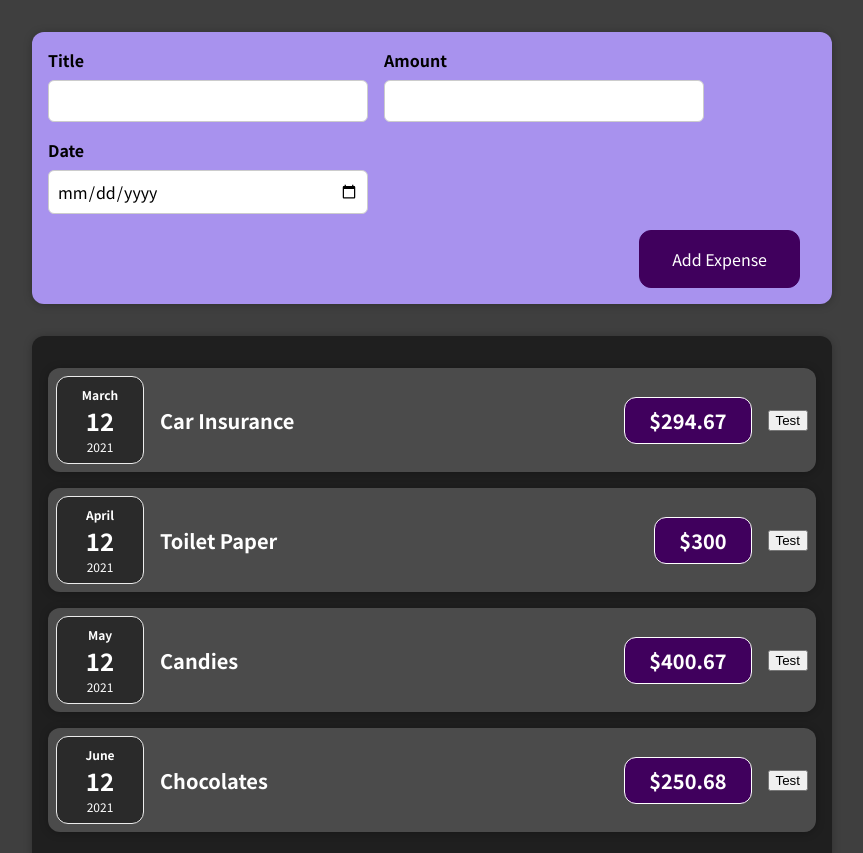
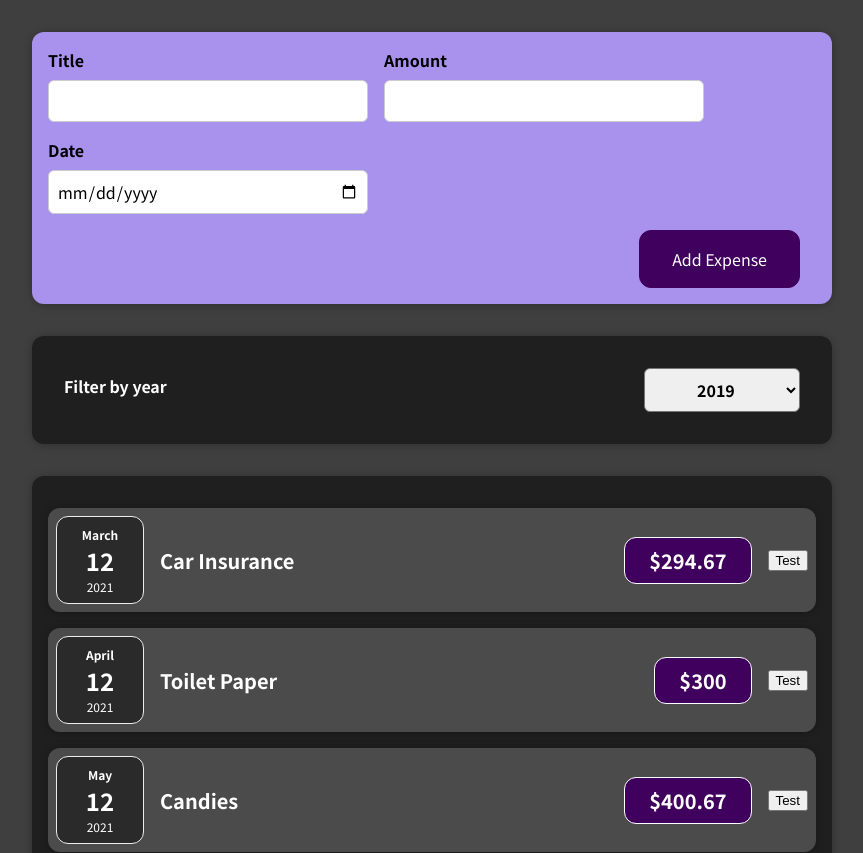
Before and after one commit to motifaithed/react-complete-guide, a React (Create React App) app: page / in a window 1280 px wide. Shown: the top 853 px of the page, without its empty margins (208-1071 px from the left). Built offline with nearby package versions, Linux system fonts and the light colour scheme.

Commit message:
Module 4 summary

```diff
--- a/src/App.js
+++ b/src/App.js
@@ -5,14 +5,23 @@ import Expenses from "./components/Expenses/Expenses";
 
 function App() {
   const expenses = [
-    { title: "Car Insurance", amount: 294.67, date: new Date(2021, 2, 12) },
-    { title: "Toilet Paper", amount: 300.00, date: new Date(2021, 3, 12) },
-    { title: "Candies", amount: 400.67, date: new Date(2021, 4, 12) },
-    { title: "Chocolates", amount: 250.68, date: new Date(2021, 5, 12) },
+    { id:"e1",title: "Car Insurance", amount: 294.67, date: new Date(2021, 2, 12) },
+    { id:"e2",title: "Toilet Paper", amount: 300.00, date: new Date(2021, 3, 12) },
+    { id:"e3",title: "Candies", amount: 400.67, date: new Date(2021, 4, 12) },
+    { id:"e4",title: "Chocolates", amount: 250.68, date: new Date(2021, 5, 12) },
   ];
+
+  const addExpenseDataHandler = (data)=>{
+    console.log('You are on app js');
+    const returnedData = {
+      ...data
+    }
+    console.log(returnedData);
+  }
+
   return (
     <div>
-      <NewExpense></NewExpense>
+      <NewExpense onAddExpense = {addExpenseDataHandler}></NewExpense>
       <Expenses item={expenses}></Expenses>
     </div>
   );
--- /dev/null
+++ b/src/components/ExpenseFilter/ExpensesFilter.css
@@ -0,0 +1,24 @@
+.expenses-filter {
+    color: white;
+    padding: 0 1rem;
+  }
+
+  .expenses-filter__control {
+    display: flex;
+    width: 100%;
+    align-items: center;
+    justify-content: space-between;
+    margin: 1rem 0;
+  }
+
+  .expenses-filter label {
+    font-weight: bold;
+    margin-bottom: 0.5rem;
+  }
+
+  .expenses-filter select {
+    font: inherit;
+    padding: 0.5rem 3rem;
+    font-weight: bold;
+    border-radius: 6px;
+  }
--- /dev/null
+++ b/src/components/ExpenseFilter/ExpensesFilter.js
@@ -0,0 +1,26 @@
+import React from 'react';
+
+import './ExpensesFilter.css';
+
+const ExpensesFilter = (props) => {
+  const setYearHandler = () =>{
+      const year = document.getElementById("yearSelector").value;
+      props.onSetFilteredYear(year);
+  }
+  return (
+
+    <div className='expenses-filter'>
+      <div className='expenses-filter__control'>
+        <label>Filter by year</label>
+        <select value={props.selected} onChange={setYearHandler} id="yearSelector">
+          <option value='2022'>2022</option>
+          <option value='2021'>2021</option>
+          <option value='2020'>2020</option>
+          <option value='2019'>2019</option>
+        </select>
+      </div>
+    </div>
+  );
+};
+
+export default ExpensesFilter;
--- a/src/components/Expenses/Expenses.js
+++ b/src/components/Expenses/Expenses.js
@@ -1,10 +1,25 @@
+import React, {useState} from "react";
 import ExpenseItem from "./ExpenseItem";
+import ExpensesFilter from "../ExpenseFilter/ExpensesFilter";
 import Card from '../UI/Card';
 import './Expenses.css';
 
 function Expenses(props) {
+
+  const [filteredYear, setFilteredYear ] = useState("2019");
+  console.log(filteredYear);
+  const setFilteredYearHandler = (receivedYear)=>{
+    setFilteredYear(receivedYear);
+    console.log('You are at expenses component');
+
+  }
   return (
+    <div>
     <Card className="expenses">
+    <ExpensesFilter onSetFilteredYear = {setFilteredYearHandler} selected={filteredYear}></ExpensesFilter>
+    </Card>
+    <Card className="expenses">
+
       <ExpenseItem
         title={props.item[0].title}
         amount={props.item[0].amount}
@@ -26,6 +41,7 @@ function Expenses(props) {
         date={props.item[3].date}
       ></ExpenseItem>
     </Card>
+    </div>
   );
 }
 
--- a/src/components/NewExpense/ExpenseForm.js
+++ b/src/components/NewExpense/ExpenseForm.js
@@ -1,28 +1,66 @@
-import React from "react";
-import './ExpenseForm.css';
-const ExpenseForm = ()=>{
-    const inputChangeHandler = (event)=>{
-        console.log(event.target.value);
-    }
-    return <form>
+import React, { useState } from "react";
+import "./ExpenseForm.css";
+const ExpenseForm = (props) => {
+  const [enteredTitle, setEnteredTitle] = useState("");
+  const [enteredAmount, setEnteredAmount] = useState("");
+  const [enteredDate, setEnteredDate] = useState("");
+  const inputChangeHandler = (event) => {
+    setEnteredTitle(event.target.value);
+  };
+  const amountChangeHandler = (event) => {
+    setEnteredAmount(event.target.value);
+  };
+  const dateChangeHandler = (event) => {
+    setEnteredDate(event.target.value);
+  };
+
+  const submitHandler = (event) => {
+    event.preventDefault();
+    const itemData = {
+      title: enteredTitle,
+      amount: enteredAmount,
+      date: new Date(enteredDate),
+    };
+    // console.log(itemData);
+    props.onSaveExpenseData(itemData);
+    setEnteredTitle('');
+    setEnteredAmount('');
+    setEnteredDate('');
+  };
+
+  return (
+    <form onSubmit={submitHandler}>
       <div className="new-expense__controls">
         <div className="new-expense__control">
           <label>Title</label>
-                <input type="text" onChange={inputChangeHandler}/>
+          <input type="text" value={enteredTitle} onChange={inputChangeHandler} />
         </div>
         <div className="new-expense__control">
           <label>Amount</label>
-                <input type="number" min="0.01" step="0.01" />
+          <input
+            type="number"
+            value={enteredAmount}
+            min="0.01"
+            step="0.01"
+            onChange={amountChangeHandler}
+          />
         </div>
         <div className="new-expense__control">
           <label>Date</label>
-                <input type="date" min="2019-01-01" max="2022-12-31" />
+          <input
+            type="date"
+            value={enteredDate}
+            min="2019-01-01"
+            max="2022-12-31"
+            onChange={dateChangeHandler}
+          />
         </div>
       </div>
       <div className="new-expense__actions">
         <button type="submit">Add Expense</button>
       </div>
     </form>
-}
+  );
+};
 
-export default ExpenseForm
+export default ExpenseForm;
--- a/src/components/NewExpense/NewExpense.js
+++ b/src/components/NewExpense/NewExpense.js
@@ -3,10 +3,19 @@ import ExpenseForm from './ExpenseForm';
 import './NewExpense.css';
 
 
-const NewExpense = ()=>{
+const NewExpense = (props)=>{
+
+    const saveExpenseDataHandler =  (data)=>{
+        const savedData = {
+            ...data,
+            id: Math.random().toString()
+        }
+        props.onAddExpense(savedData);
+    }
+
     return (
         <div className='new-expense'>
-            <ExpenseForm></ExpenseForm>
+            <ExpenseForm onSaveExpenseData = {saveExpenseDataHandler}></ExpenseForm>
         </div>
     )
 };
```
Also changed, not shown: src/data/coursesData.js (added, +27 -0 lines), src/pages/Courses.js (added, +24 -0 lines), 1 other file (tests, documents, lock files or other folders). Lines whose indentation alone changed are shown as unchanged.
